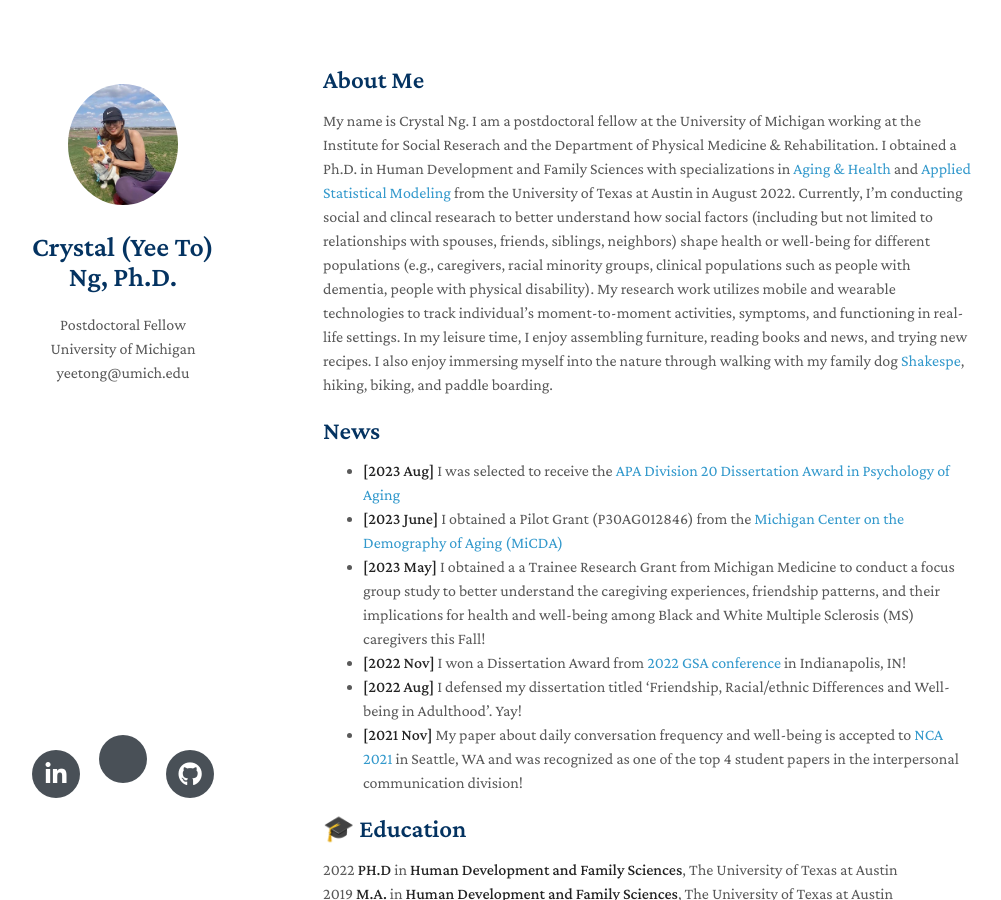
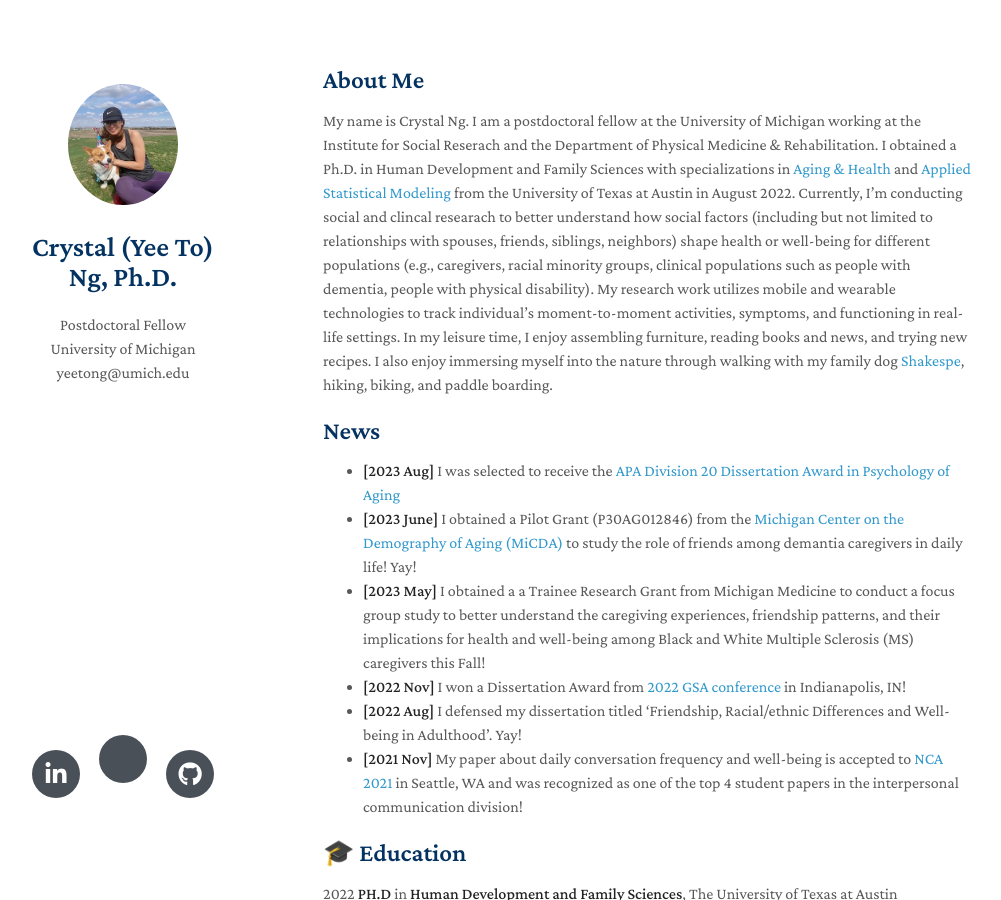
Before and after one commit to Crystal-ng/Crystal-ng.github.io, a Jekyll site: the page built from index.md, in a window 1280 px wide and 900 px high. Shown: the whole window, without its empty margins (147-1148 px from the left). Built offline with Jekyll 4.4.1, drawn with Linux system fonts in a browser that asks for light colours; nearby versions of some CDN libraries; a style sheet for code colours, icons or effects is not loaded; our own code applies the rules of GitHub Pages for plain Markdown files.

Commit message:
Update index.md

```diff
--- a/index.md
+++ b/index.md
@@ -11,7 +11,7 @@ My name is Crystal Ng. I am a postdoctoral fellow at the University of Michigan
 
 ## News
 - **[2023 Aug]** I was selected to receive the [APA Division 20 Dissertation Award in Psychology of Aging]([[https://micda.isr.umich.edu/programs/pilot-projects/](https://www.apadivisions.org/division-20/awards/dissertation)]([https://micda.isr.umich.edu/programs/pilot-projects/](https://www.apadivisions.org/division-20/awards/dissertation)))
-- **[2023 June]** I obtained a Pilot Grant (P30AG012846) from the [Michigan Center on the Demography of Aging (MiCDA)]([https://micda.isr.umich.edu/programs/pilot-projects/](https://micda.isr.umich.edu/programs/pilot-projects/))
+- **[2023 June]** I obtained a Pilot Grant (P30AG012846) from the [Michigan Center on the Demography of Aging (MiCDA)]([https://micda.isr.umich.edu/programs/pilot-projects/](https://micda.isr.umich.edu/programs/pilot-projects/)) to study the role of friends among demantia caregivers in daily life! Yay!
 - **[2023 May]** I obtained a a Trainee Research Grant from Michigan Medicine to conduct a focus group study to better understand the caregiving experiences, friendship patterns, and their implications for health and well-being among Black and White Multiple Sclerosis (MS) caregivers this Fall!
 - **[2022 Nov]** I won a Dissertation Award from [2022 GSA conference]([https://www.natcom.org/](https://www.geron.org/press-room/press-releases/2022-press-releases/1479-the-gerontological-society-of-america-congratulates-new-2022-awardees)) in Indianapolis, IN!
 - **[2022 Aug]** I defensed my dissertation titled 'Friendship, Racial/ethnic Differences and Well-being in Adulthood'. Yay!
```
